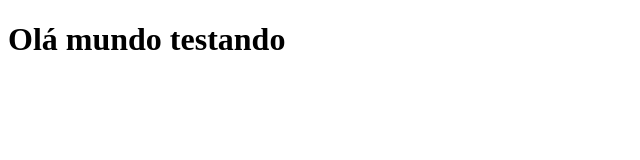
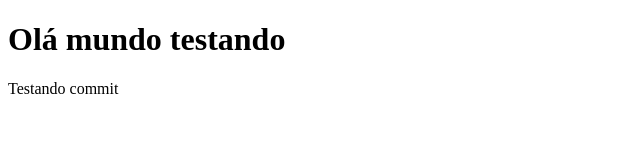
Before and after one commit to italoassai/projeto-social, a plain HTML site: page index.html in a window 1280 px wide. Shown: the whole page, without its empty margins (0-640 px from the left). Drawn offline with Linux system fonts and the light colour scheme.

Commit message:
Testando commit

```diff
--- a/index.html
+++ b/index.html
@@ -8,6 +8,7 @@
 </head>
 <body>
     <h1>Olá mundo testando </h1>
+    <p>Testando commit</p>
 
 </body>
 </html>
```
